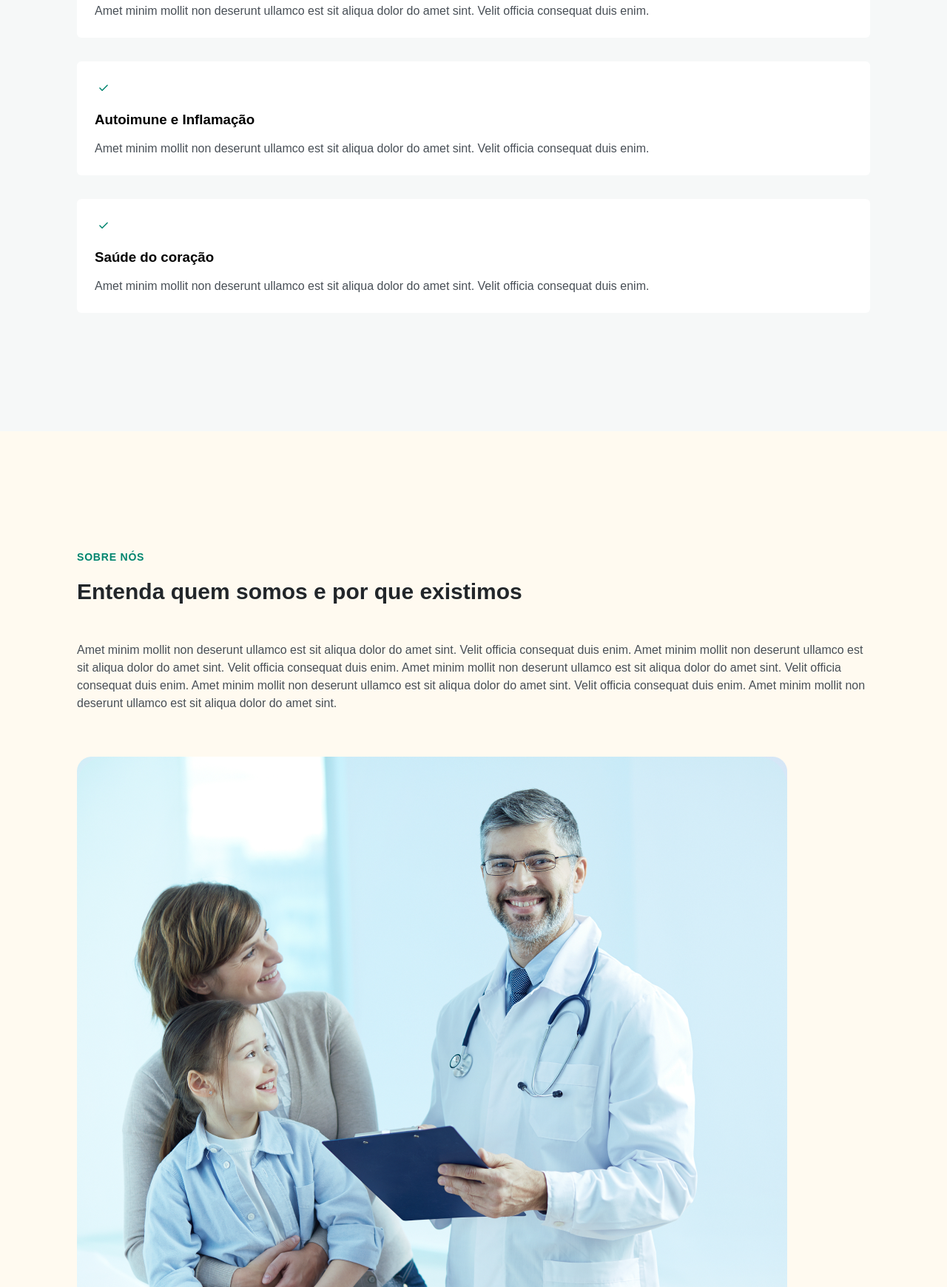
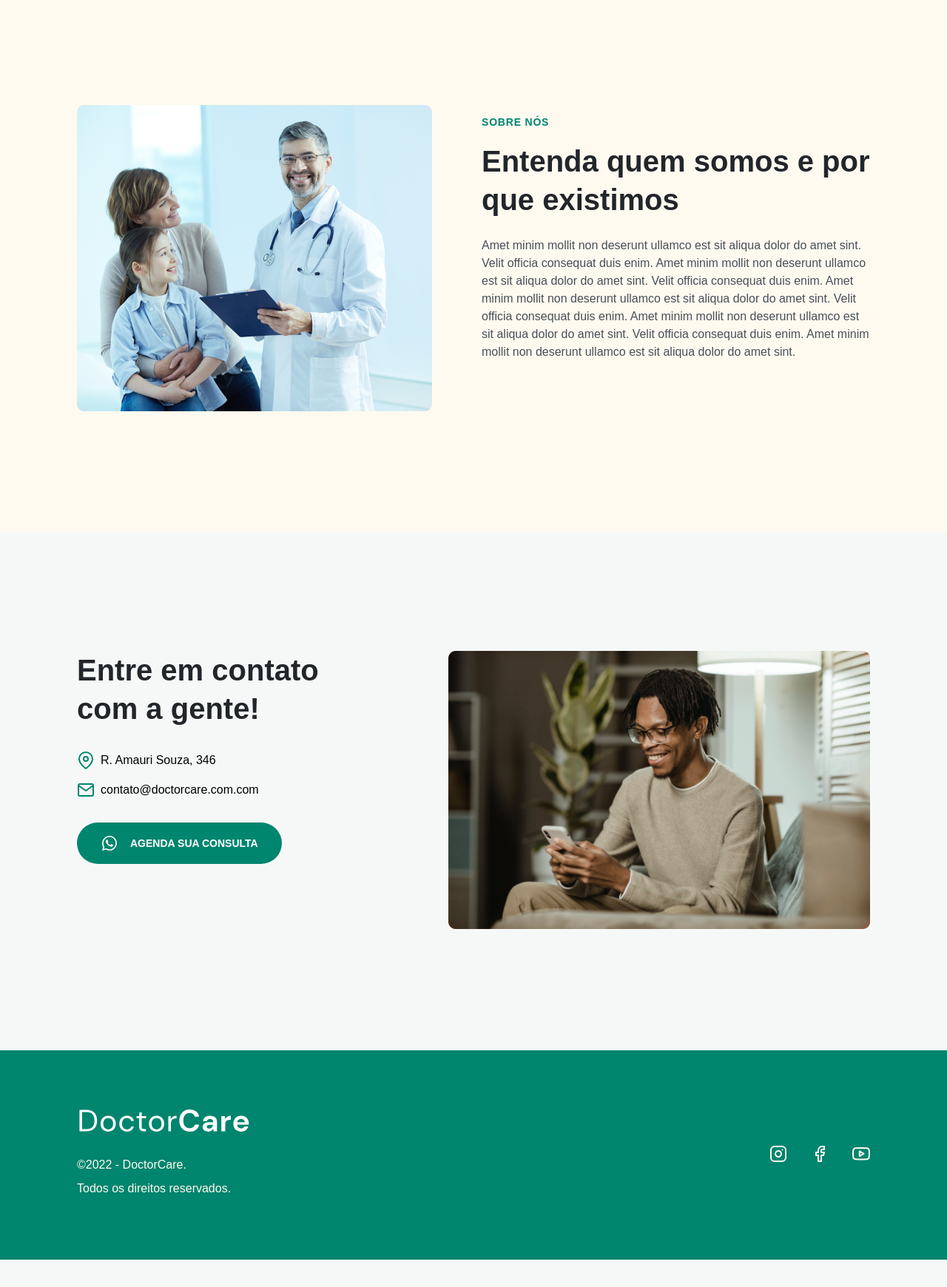
Before and after one commit to LaerteJv/NLW_Retum, a plain HTML site: page index.html in a window 1280 px wide. Shown: the part 1786-3526 px from the top of the page at 74% size. After the commit the page ends 3489 px from the top, so only its background shows below. Drawn offline with nearby package versions, Linux system fonts and the light colour scheme.

Commit message:
aula 5°

```diff
--- a/index.html
+++ b/index.html
@@ -63,7 +63,7 @@
 
         <div class="menu">
           <ul>
-            <li><a onclick="closeMenu()" href="#home">Inicio</a></li>
+            <li><a class="active" onclick="closeMenu()" href="#home">Inicio</a></li>
             <li><a onclick="closeMenu()" href="#services">Serviço</a></li>
             <li><a onclick="closeMenu()" href="#about">Sobre</a></li>
           </ul>
@@ -272,7 +272,7 @@
       <div class="wrapper">
         <header>
           <h4>Serviços</h4>
-          <h2>SERVIÇOS Como podemos ajudá-lo a se sentir melhor?</h2>
+          <h2>Como podemos ajudá-lo a se sentir melhor?</h2>
         </header>
 
         <div class="content">
@@ -422,21 +422,25 @@
 
     <section id="about">
       <div class="wrapper">
+        <div class="col-a">
           <header>
             <h4>sobre nós</h4>
             <h2>Entenda quem somos e por que existimos</h2>
           </header>
           <div class="content">
             <p>
-            Amet minim mollit non deserunt ullamco est sit aliqua dolor do amet
-            sint. Velit officia consequat duis enim. Amet minim mollit non
-            deserunt ullamco est sit aliqua dolor do amet sint. Velit officia
-            consequat duis enim. Amet minim mollit non deserunt ullamco est sit
-            aliqua dolor do amet sint. Velit officia consequat duis enim. Amet
-            minim mollit non deserunt ullamco est sit aliqua dolor do amet sint.
-            Velit officia consequat duis enim. Amet minim mollit non deserunt
-            ullamco est sit aliqua dolor do amet sint.
+              Amet minim mollit non deserunt ullamco est sit aliqua dolor do
+              amet sint. Velit officia consequat duis enim. Amet minim mollit
+              non deserunt ullamco est sit aliqua dolor do amet sint. Velit
+              officia consequat duis enim. Amet minim mollit non deserunt
+              ullamco est sit aliqua dolor do amet sint. Velit officia consequat
+              duis enim. Amet minim mollit non deserunt ullamco est sit aliqua
+              dolor do amet sint. Velit officia consequat duis enim. Amet minim
+              mollit non deserunt ullamco est sit aliqua dolor do amet sint.
             </p>
+          </div>
+        </div>
+        <div class="col-b">
           <img
             src="assets/doutor-feliz-segurando-prancheta-com-pacientes.png.png"
             alt="doutor feliz segurando prancheta com Pacientes"
@@ -447,6 +451,7 @@
 
     <section id="contact">
       <div class="wrapper">
+        <div class="col-a">
           <header>
             <h2>Entre em contato com a gente!</h2>
           </header>
@@ -504,7 +509,11 @@
                 contato@doctorcare.com.com
               </li>
             </ul>
-          <a class="button" href="https://wa.me/5511987654321" target="_blank">
+            <a
+              class="button"
+              href="https://wa.me/5511987654321"
+              target="_blank"
+            >
               <svg
                 width="24"
                 height="24"
@@ -520,7 +529,9 @@
 
               Agenda sua consulta
             </a>
-
+          </div>
+        </div>
+        <div class="col-b">
           <img
             src="assets/homem-negro-com-meletom-berge-mecendo-com-celular.png.png"
             alt="homen negro com moleton berge mexendo no celular sorrindo"
@@ -531,6 +542,7 @@
 
     <footer>
       <div class="wrapper">
+        <div class="col-a">
           <a class="logo" href="#home">
             <svg
               width="133"
@@ -585,6 +597,8 @@
             ©2022 - DoctorCare. <br />
             Todos os direitos reservados.
           </p>
+        </div>
+        <div class="col-b">
           <ul class="social-links">
             <li>
               <a target="_blank" href="hrrps://instagram.com/maykbrito">
@@ -666,6 +680,7 @@
             </li>
           </ul>
         </div>
+      </div>
     </footer>
 
     <a id="backToTopButton" class="show" href="#home">
--- a/main.js
+++ b/main.js
@@ -1,10 +1,28 @@
-onScroll()
 window.addEventListener('scroll', onScroll)
 
+onScroll()
 function onScroll() {
   showNavOnScroll()
   showBackToTopButtonOnScroll()
-  }
+  activateMenuAtCurrentSection()
+}
+
+function activateMenuAtCurrentSection() {
+  // linha alvo
+  const targeLine = scrollY + innerHeight / 2
+
+  // verificar se a seção passou da linha
+  // quais dados vou precisar?
+
+  // o topo da seção
+  const sectionTop = home.offsetTop
+  // a altura da seção
+  const sectionHeight = home.offsetHeight
+  console.log(sectionHeight)
+
+  // o topo da seção chegou ou ultrapassou a linha alvo
+  const sectionTopReachOrPassedTargetline
+}
 
 function showNavOnScroll() {
   if (scrollY > 0) {
@@ -33,7 +51,7 @@ function closeMenu() {
 ScrollReveal({
   origin: 'top',
   distance: '30px',
-  duration: 700,
+  duration: 700
 }).reveal(`
 #home,
 #home img,
--- a/style.css
+++ b/style.css
@@ -108,7 +108,6 @@ section .content p {
 .button:hover {
   background-color: var(--brand-dark);
 }
-
 
 /*==========NAVIGARION==========*/
 
@@ -237,26 +236,23 @@ body.menu-expanded .menu {
   fill: var(--brand-light);
 }
 
-#navigation .logo path[fill*="#00856F"],
-
+#navigation .logo path[fill*='#00856F'],
 #backToTopButton circle {
   fill: var(--primary-color);
 }
-button.open-menu path[stroke="#00856F"],
+button.open-menu path[stroke='#00856F'],
 #contact li path {
   stroke: var(--primary-color);
 }
 
 body.menu-expanded #navigation .logo path,
-
-#navigation.scroll .logo path[fill*="#00856F"] {
+#navigation.scroll .logo path[fill*='#00856F'] {
   fill: white;
 }
 
-#navigation.scroll button.open-menu path[stroke="#00856F"] {
+#navigation.scroll button.open-menu path[stroke='#00856F'] {
   stroke: white;
 }
-
 
 body.menu-expanded .logo,
 body.menu-expanded button {
@@ -272,12 +268,11 @@ body.menu-expanded button path {
   stroke: white;
 }
 
-
 /* ==========HOME==========*/
 
 #home {
   padding-block: 0;
-  padding-top:  calc(4.1rem + var(--nav-height));
+  padding-top: calc(4.1rem + var(--nav-height));
 }
 
 #home::before {
@@ -317,8 +312,6 @@ body.menu-expanded button path {
   margin-bottom: 3.2rem;
 }
 
-
-
 #home img {
   width: 26.4rem;
   display: block;
@@ -355,9 +348,6 @@ body.menu-expanded button path {
   line-height: 150%;
 }
 
-
-
-
 /*==========SERVICES==========*/
 
 #services header h2 {
@@ -371,7 +361,6 @@ body.menu-expanded button path {
   text-transform: uppercase;
   color: var(--primary-color);
   margin-bottom: 1.6rem;
-
 }
 
 #services header h2 {
@@ -392,14 +381,12 @@ body.menu-expanded button path {
   text-align: left;
   background: white;
   border: 1px solid var(--brand-light);
-  border-radius: .6rem;
+  border-radius: 0.6rem;
 }
 
 #services .card h3 {
   margin-block: 1.6rem;
 }
-
-
 
 /*==========ABOUT==========*/
 
@@ -437,7 +424,7 @@ body.menu-expanded button path {
 #contact ul li {
   display: flex;
   align-items: center;
-  gap: .8rem;
+  gap: 0.8rem;
 }
 
 /*==========FOOTER==========*/
@@ -485,7 +472,7 @@ footer .social-links {
   transition: 200ms;
 }
 
-#backToTopButton.show  {
+#backToTopButton.show {
   opacity: 1;
   visibility: visible;
   transform: translateY(0);
@@ -494,7 +481,6 @@ footer .social-links {
 /*==========RESPONSIVO==========*/
 
 @media (min-width: 1024px) {
-
   /*==========GERAL==========*/
 
   body {
@@ -505,8 +491,21 @@ body {
     display: grid;
   }
 
+  .col-a {
+    grid-area: A;
+  }
+
+  .col-b {
+    grid-area: B;
+  }
+
   section {
     padding-block: 16rem;
+  }
+
+  section header h2 {
+    font-size: 4rem;
+    line-height: 5.2rem;
   }
 
   /*==========NAVIGATION==========*/
@@ -574,7 +573,6 @@ nav#navigation .menu a.button:hover {
   nav#navigation.scroll .menu ul li a {
     color: var(--bg-light);
     opacity: 0.6;
-
   }
 
   nav#navigation.scroll .menu a.button {
@@ -583,7 +581,7 @@ nav#navigation.scroll .menu a.button {
   }
 
   nav#navigation .menu li a {
-  transition: .4s;
+    transition: 0.4s;
   }
 
   nav#navigation .menu li a:hover {
@@ -607,10 +605,9 @@ nav#navigation.sreoll .menu li a::after {
     background-color: white;
   }
 
-  nav#navigation .menu li a:hover::after{
+  nav#navigation .menu li a:hover::after {
     padding-inline: 0.8rem;
     width: 100%;
-
   }
 
   nav#navigation.sroll .menu li a:hover {
@@ -641,13 +638,8 @@ nav#navigation.sreoll .menu li a::after {
   }
 
   #home .col-a {
-  grid-area: A;
     text-align: left;
     align-self: center;
-}
-
-#home .col-b {
-  grid-area: B
   }
 
   #home h1 {
@@ -681,6 +673,74 @@ nav#navigation.sreoll .menu li a::after {
     width: 42rem;
   }
 
+  /*==========SERVOCE==========*/
+
+  #services h2 {
+    width: 47rem;
+    margin-inline: auto;
+  }
+
+  #services .cards {
+    flex-direction: row;
+    flex-wrap: wrap;
+    gap: 4rem;
+  }
+
+  #services .card {
+    width: 30%;
+    flex-grow: 1;
+  }
+
+  /*==========ABOUT==========*/
+
+  #about .wrapper {
+    grid-template-columns: 48rem 1fr;
+    grid-template-areas: 'B A';
+    gap: 6.7rem;
+  }
+
+  #about .col-a {
+    align-self: center;
+  }
+
+  #about .content {
+    margin-bottom: 0;
+  }
+
+  /*==========CONTACT==========*/
+
+  #contact .wrapper {
+    grid-template-columns: 1fr 57rem;
+    grid-template-areas: 'A B';
+  }
+
+  #contact h2 {
+    width: 40.4rem;
+  }
+
+  /*==========FOOTER==========*/
+
+  footer {
+    padding-block: 8rem;
+  }
+
+  footer .wrapper {
+    grid-template-columns: 1fr 1fr;
+    grid-template-areas: 'A B';
+  }
+
+  footer .col-a {
+    align-self: center;
+  }
+
+  footer .col-b {
+    align-self: center;
+    justify-self: flex-end;
+  }
+
+  footer p {
+    margin-bottom: 0;
+  }
 
 
 }
```
Lines whose indentation alone changed are shown as unchanged.
